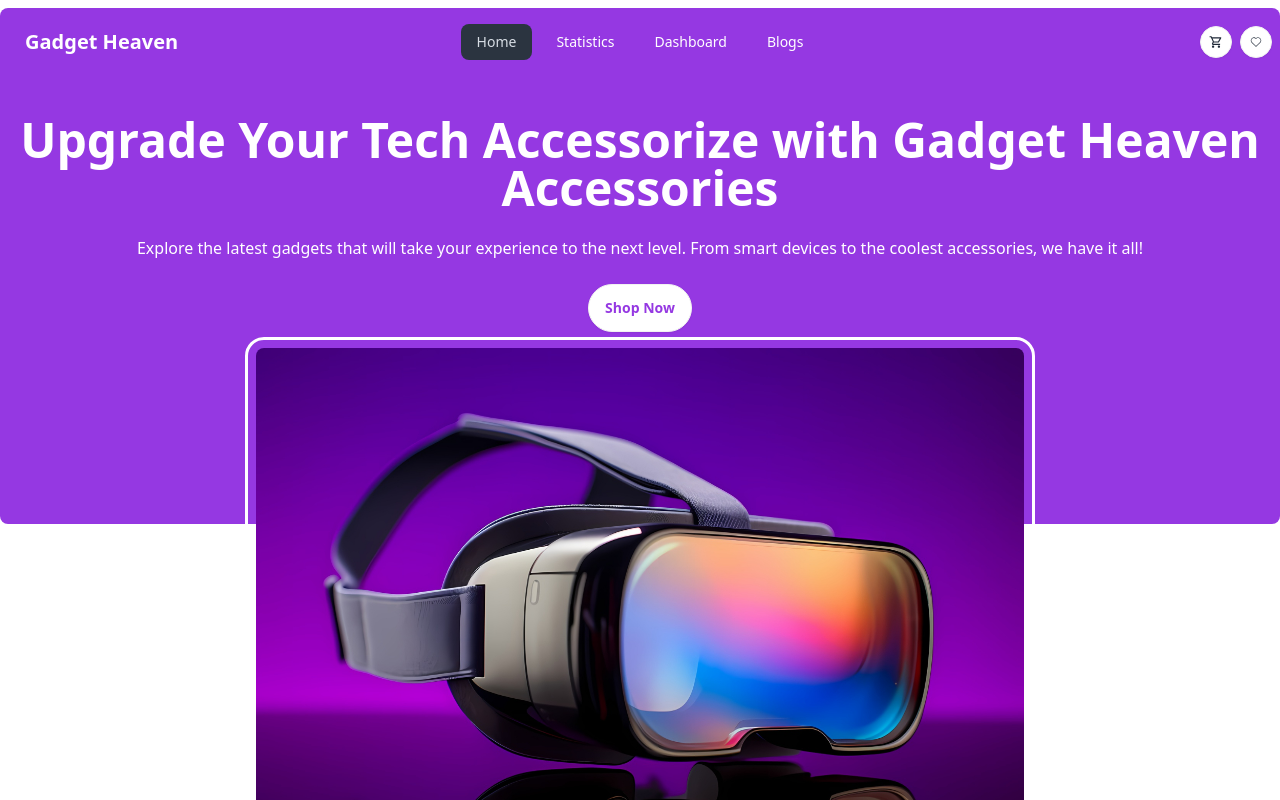
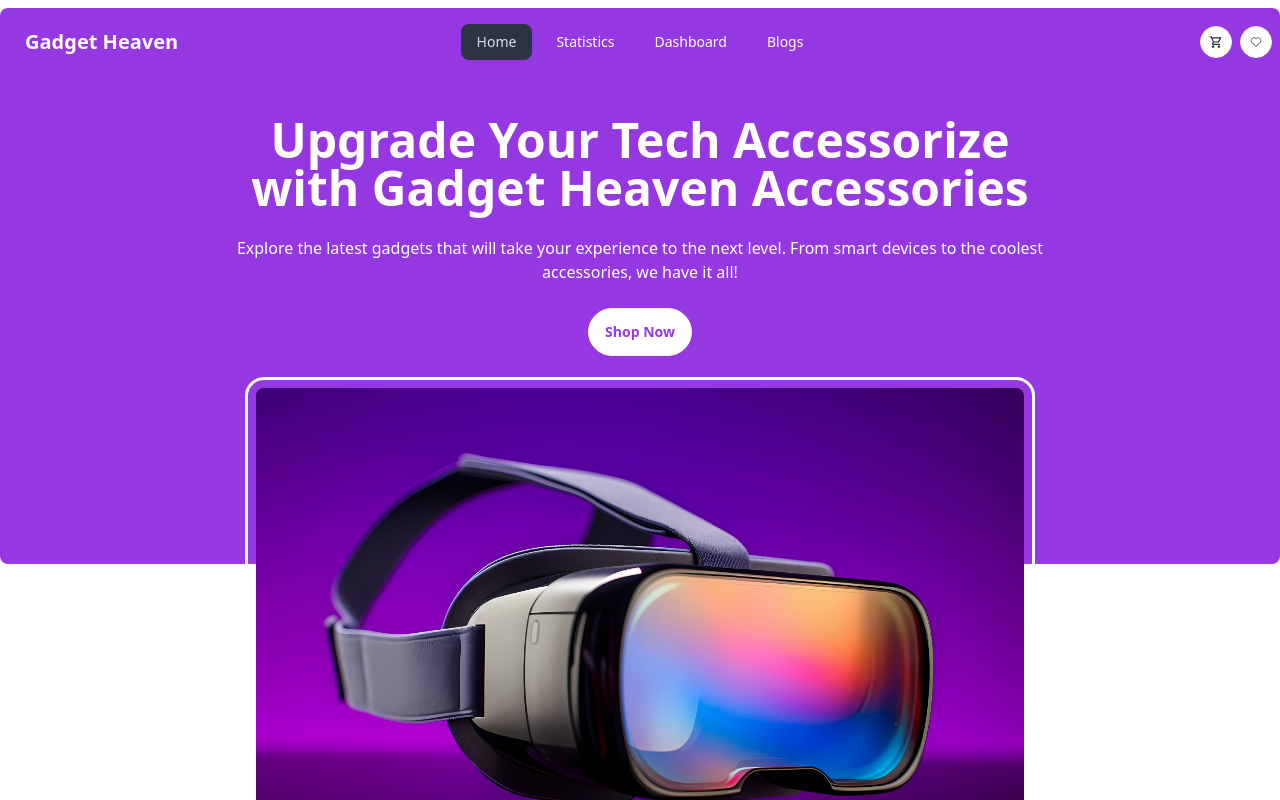
Before and after one commit to programming-hero-web-course-4/b10a8-gadget-heaven-adnansyed101, a React (Vite) app: page / in a window 1280 px wide. Shown: the top 800 px of the page. Built offline with nearby package versions, Linux system fonts and the light colour scheme.

Commit message:
Add width to banner text

```diff
--- a/src/components/Banner.jsx
+++ b/src/components/Banner.jsx
@@ -3,11 +3,11 @@ import bannerImg from "../assets/banner.jpg";
 const Banner = () => {
   return (
     <div className="flex flex-col items-center container mx-auto text-white mb-10 text-center">
-      <div className="bg-primary pt-10 pb-48 rounded-b-lg">
-        <h1 className="text-5xl font-bold">
+      <div className="bg-primary pt-10 pb-52 rounded-b-lg w-full flex flex-col items-center">
+        <h1 className="text-5xl font-bold w-2/3">
           Upgrade Your Tech Accessorize with Gadget Heaven Accessories
         </h1>
-        <p className="py-6">
+        <p className="py-6 w-2/3">
           Explore the latest gadgets that will take your experience to the next
           level. From smart devices to the coolest accessories, we have it all!
         </p>
```
